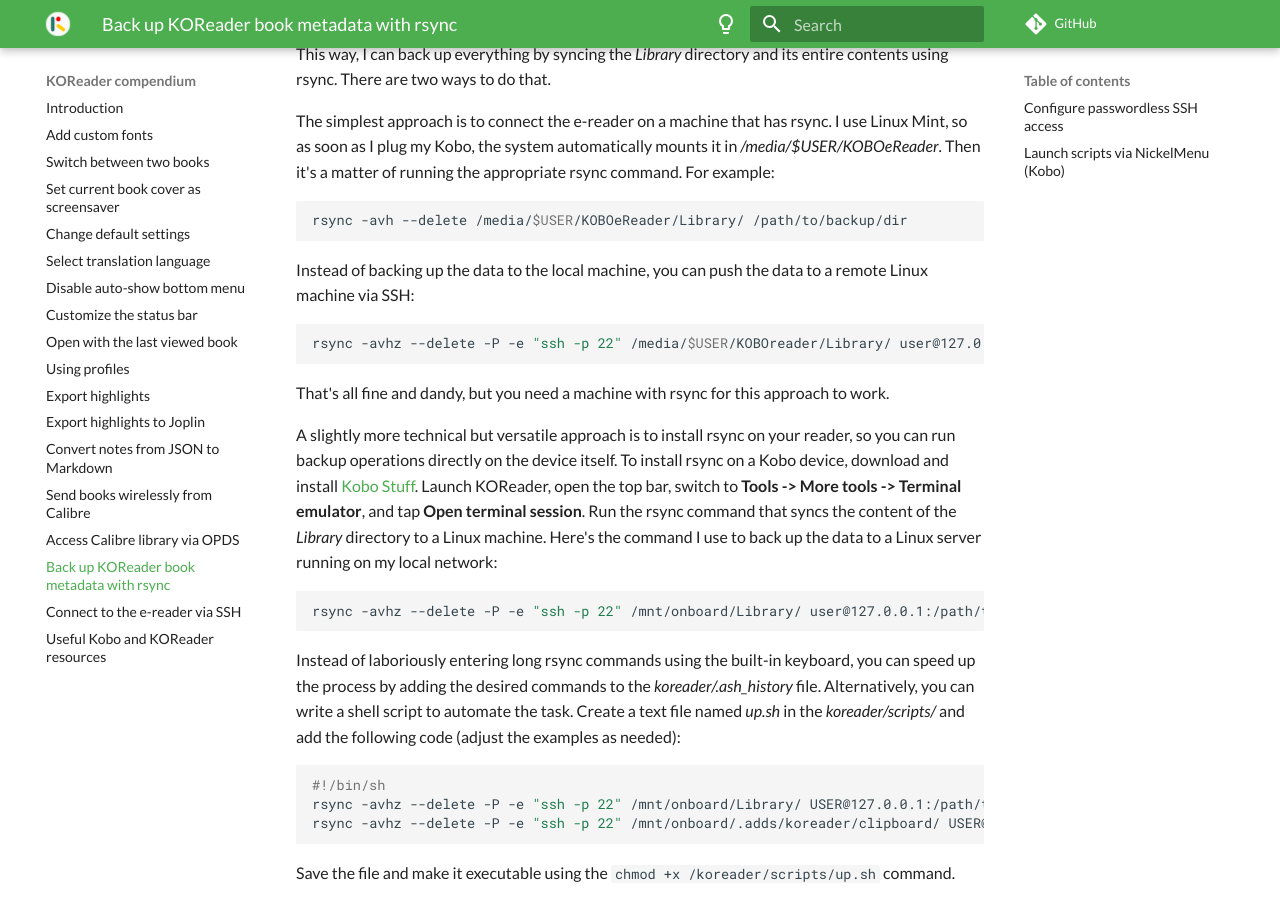
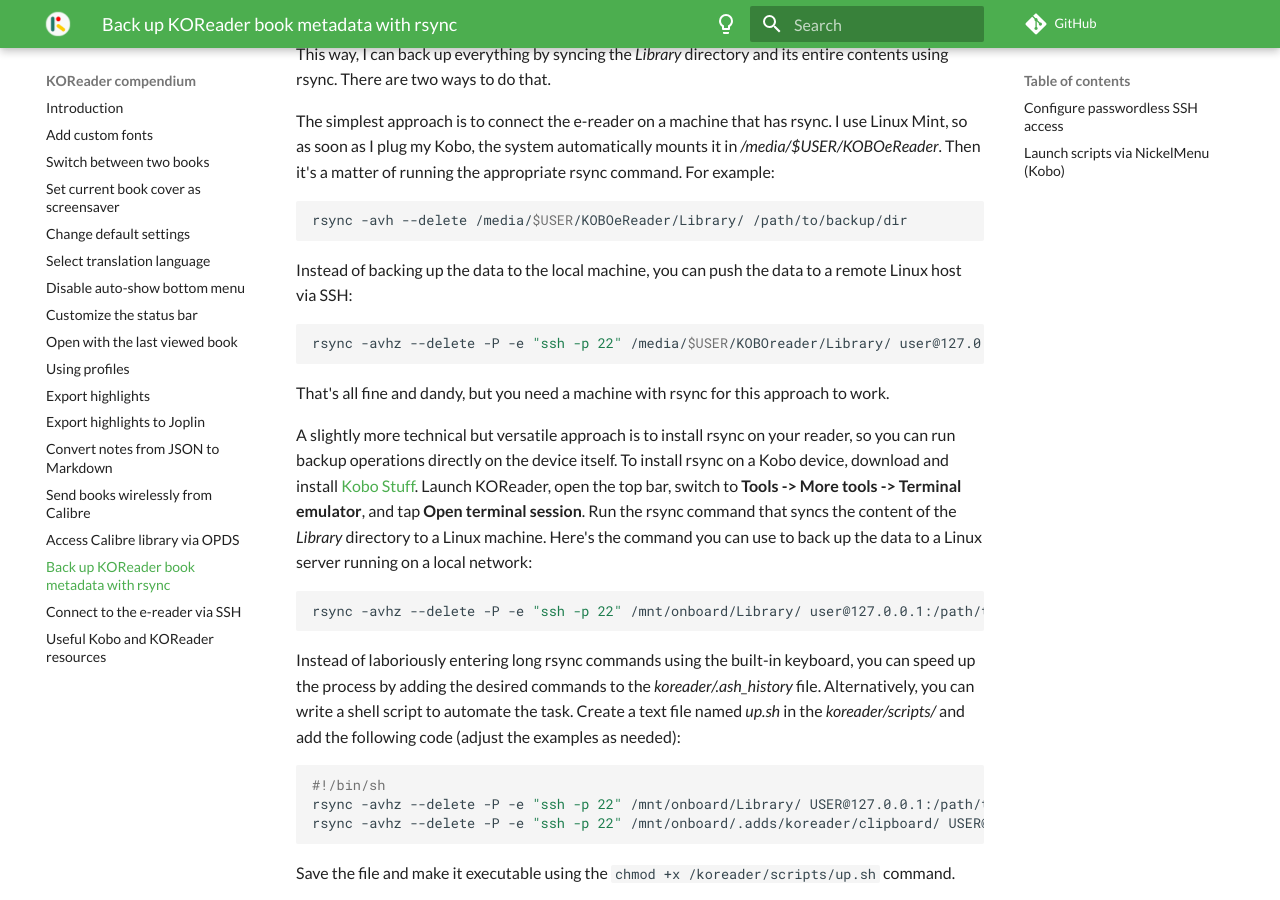
Before and after one commit to dmpop/koreader-compendium, an MkDocs documentation site: the page built from docs/15-koreader-rsync.md, in a window 1280 px wide and 900 px high, scrolled down 396 px. Built offline with MkDocs 1.6.1 and Material for MkDocs 9.7.7, drawn with Linux system fonts in a browser that asks for light colours; comment, search, counter and statistics services are not loaded.

Commit message:
Minor tweaks

````diff
--- a/docs/15-koreader-rsync.md
+++ b/docs/15-koreader-rsync.md
@@ -17,7 +17,7 @@
 rsync -avh --delete /media/$USER/KOBOeReader/Library/ /path/to/backup/dir
 ```
 
-Instead of backing up the data to the local machine, you can push the data to a remote Linux machine via SSH:
+Instead of backing up the data to the local machine, you can push the data to a remote Linux host via SSH:
 
 ```bash
 rsync -avhz --delete -P -e "ssh -p 22" /media/$USER/KOBOreader/Library/ user@127.0.0.1:/path/to/backup/dir
@@ -25,7 +25,7 @@
 
 That's all fine and dandy, but you need a machine with rsync for this approach to work.
 
-A slightly more technical but versatile approach is to install rsync on your reader, so you can run backup operations directly on the device itself. To install rsync on a Kobo device, download and install [Kobo Stuff](https://www.mobileread.com/forums/showthread.php?t=254214). Launch KOReader, open the top bar, switch to **Tools -> More tools -> Terminal emulator**, and tap **Open terminal session**. Run the rsync command that syncs the content of the _Library_ directory to a Linux machine. Here's the command I use to back up the data to a Linux server running on my local network:
+A slightly more technical but versatile approach is to install rsync on your reader, so you can run backup operations directly on the device itself. To install rsync on a Kobo device, download and install [Kobo Stuff](https://www.mobileread.com/forums/showthread.php?t=254214). Launch KOReader, open the top bar, switch to **Tools -> More tools -> Terminal emulator**, and tap **Open terminal session**. Run the rsync command that syncs the content of the _Library_ directory to a Linux machine. Here's the command you can use to back up the data to a Linux server running on a local network:
 
 ```bash
 rsync -avhz --delete -P -e "ssh -p 22" /mnt/onboard/Library/ user@127.0.0.1:/path/to/library
````
